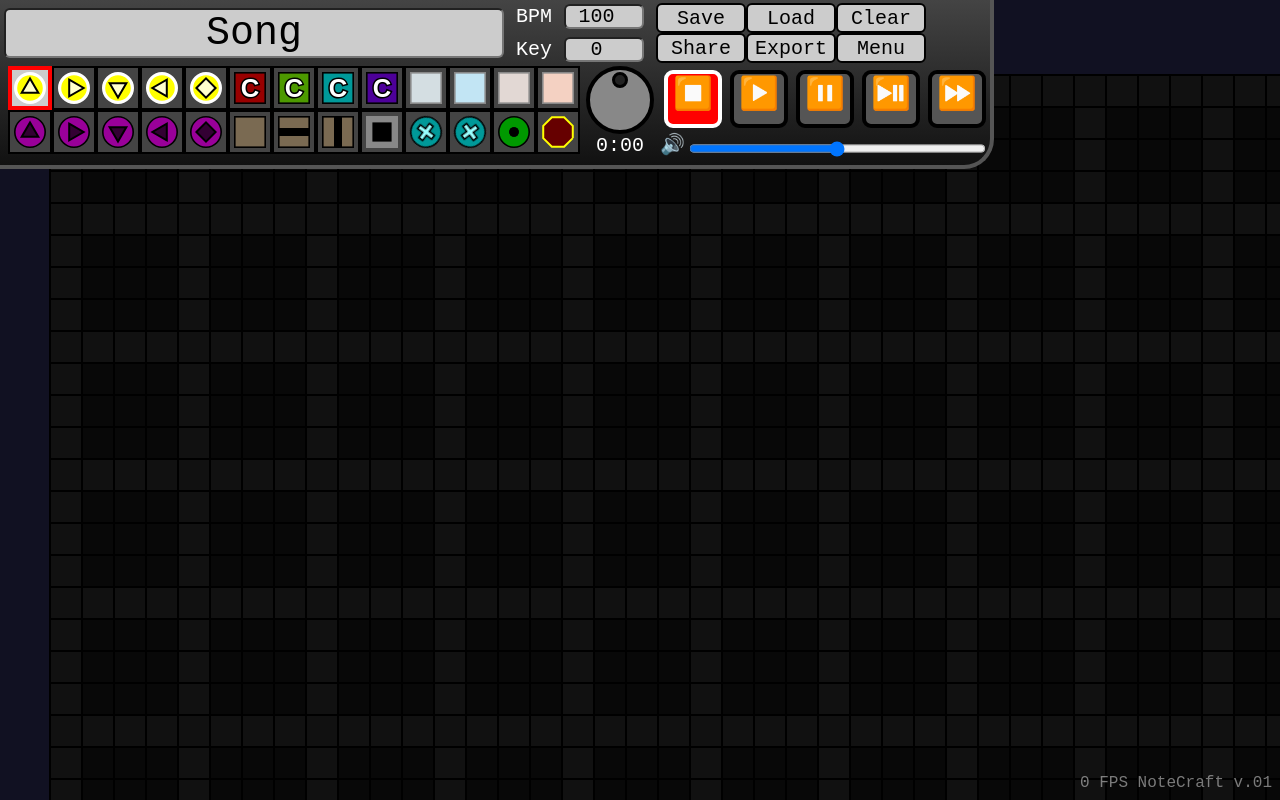
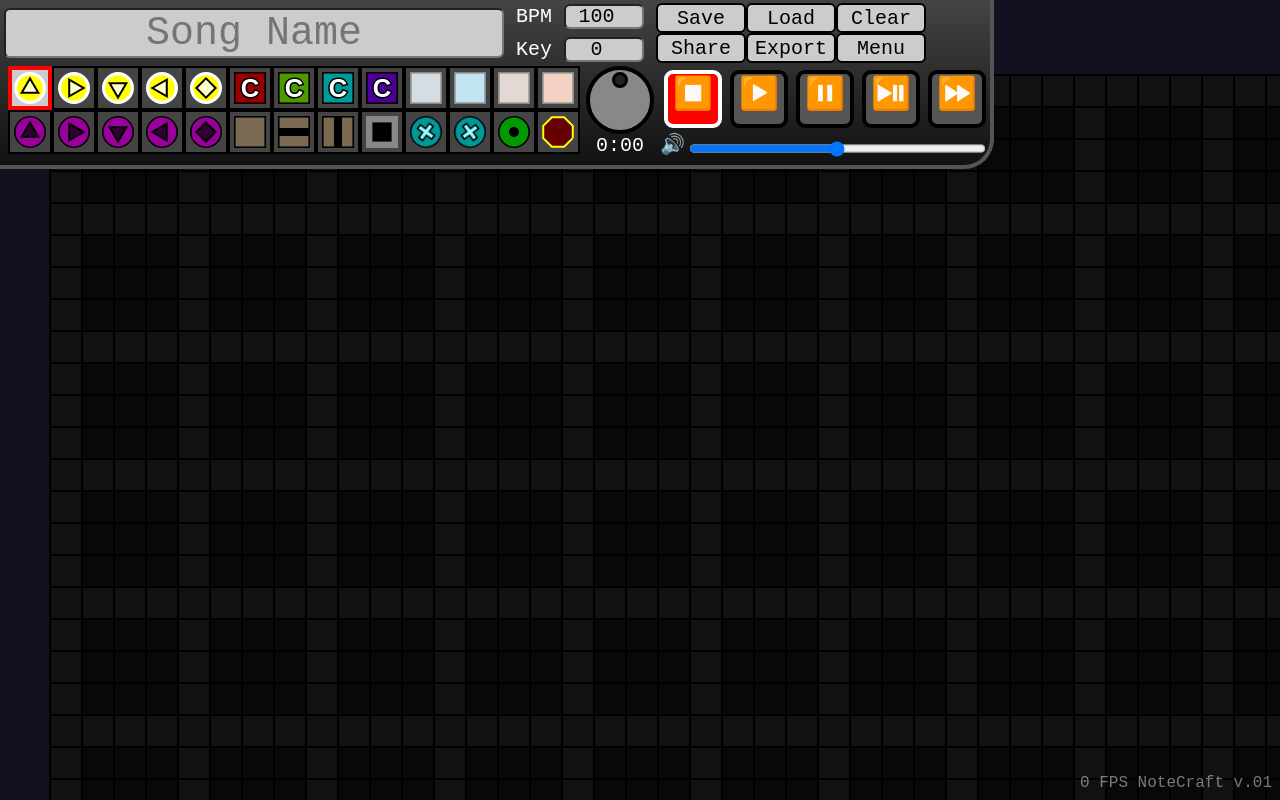
Before and after one commit to KilledByAPixel/NoteCraft, a plain HTML site: page index.html in a window 1280 px wide. Drawn offline with Linux system fonts and the light colour scheme.

Commit message:
Add files via upload

```diff
--- a/index.html
+++ b/index.html
@@ -2170,7 +2170,7 @@ let canvas, tilesCanvas, context;
 let stepPercent;
 let inputBPM, inputVolume, iconVolume, inputKey, inputSongName;
 let downloadLink, inputFile, rotateIcons = [];
-let songName = 'Song', extension = '.song';
+let songName = '', extension = '.song';
 let selectAreaStartX, selectAreaStartY, selectAreaMinX, selectAreaMinY, selectAreaMaxX, selectAreaMaxY;
 let renderOffsetX = 0, renderOffsetY = 0, renderScale = 1;
 let copyCells, copyCellsWidth;
```
